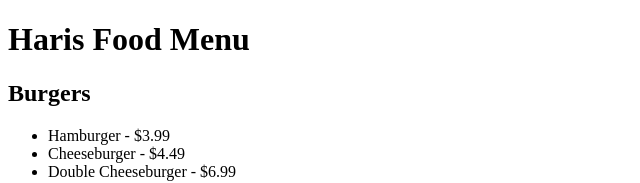
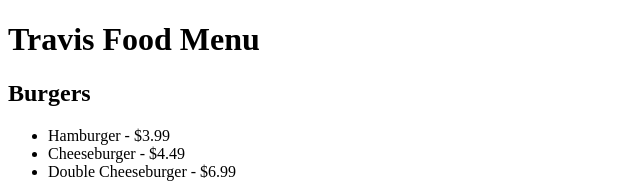
Before and after one commit to TravisLau92/MenuProject, a website: page index.html in a window 1280 px wide. Shown: the top 183 px of the page, without its empty margins (0-640 px from the left). Drawn offline with Linux system fonts and the light colour scheme.

Commit message:
Update index.html

```diff
--- a/index.html
+++ b/index.html
@@ -3,11 +3,11 @@
 <html>
 
 <head>
-  <title>Haris Food Menu</title>
+  <title>Travis Food Menu</title>
 </head>
 
 <body>
-  <h1>Haris Food Menu</h1>
+  <h1>Travis Food Menu</h1>
   <h2>Burgers</h2>
   <ul>
     <li>Hamburger - $3.99</li>
```
